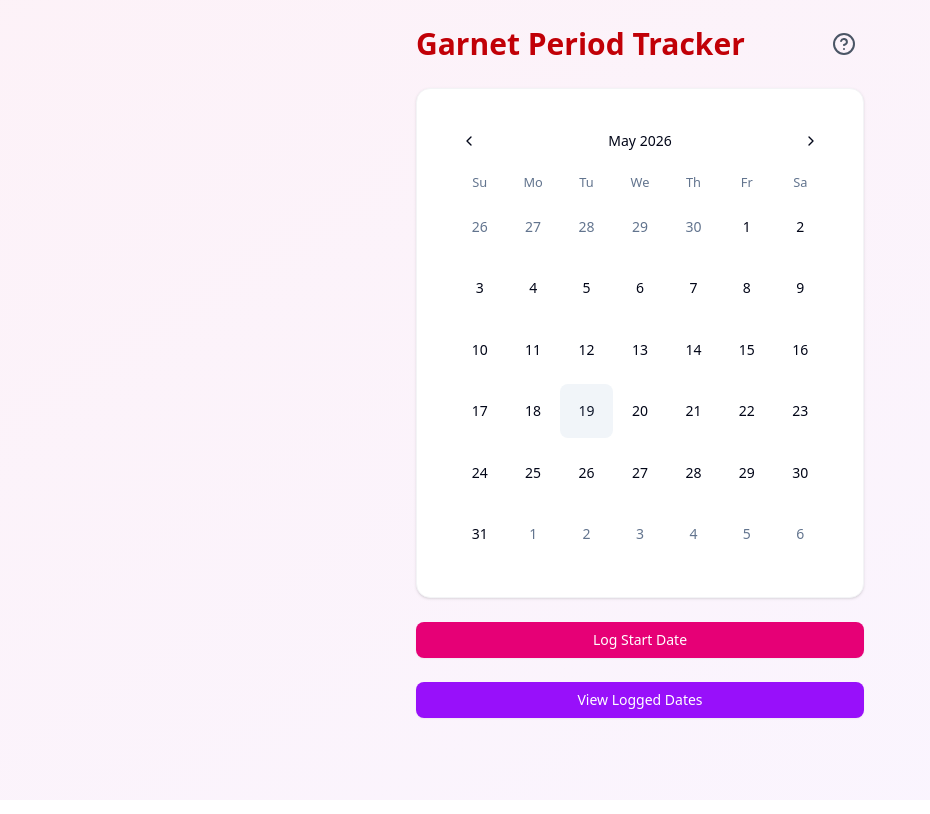
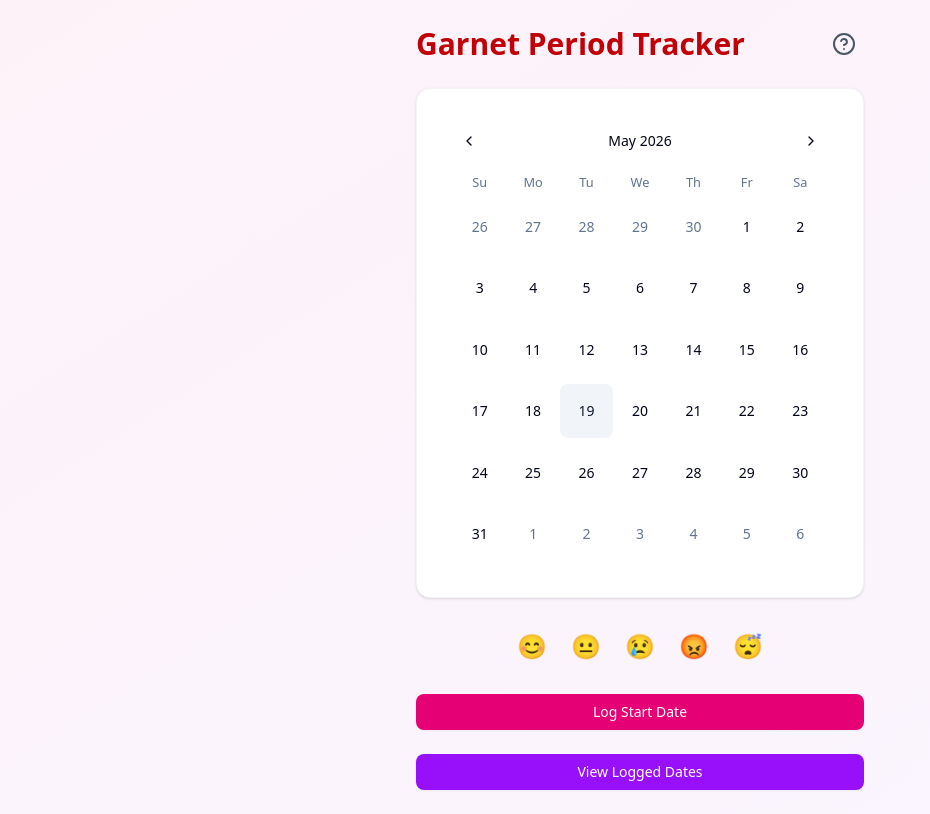
Before and after one commit to Danielle73/Garnet, a React (Vite) app: page /tracker in a window 1280 px wide. Shown: the whole page, without its empty margins (0-930 px from the left). Built offline with nearby package versions, Linux system fonts and the light colour scheme.

Commit message:
feat(tracker): add mood tracking with emoji selection

```diff
--- a/src/screens/HistoryScreen.tsx
+++ b/src/screens/HistoryScreen.tsx
@@ -91,6 +91,10 @@ function HistoryScreen({ entries, onDelete }: HistoryScreenProps) {
                       End: {new Date(entry.endDate).toDateString()}
                     </p>
                   )}
+
+                  {entry.mood && (
+                    <p className="text-xl mt-2">{entry.mood}</p>
+                    )}
                 </div>
 
                  <Link to={`/edit/${index}`}>
--- a/src/screens/TrackerScreen.tsx
+++ b/src/screens/TrackerScreen.tsx
@@ -58,6 +58,8 @@ function TrackerScreen({
   const [showHelpModal, setShowHelpModal] = useState(false);
   const [message, setMessage] = useState<string | null>(null)
   const predictedDate = predictNextPeriod(periodEntries)
+  const moods = ["😊", "😐", "😢", "😡", "😴"]
+  const [selectedMood, setSelectedMood] = useState<string | null>(null)
 
 
 
@@ -79,6 +81,7 @@ function TrackerScreen({
     const updatedEntry: PeriodEntry = {
       ...currentEntry,
       endDate: selectedDate.toISOString(),
+      mood: selectedMood || undefined
     }
 
     setPeriodEntries([...periodEntries, updatedEntry])
@@ -160,13 +163,27 @@ function TrackerScreen({
       />
       </div>
 
+<div className="flex justify-center gap-2">
+  {moods.map((mood) => (
+    <button
+      key={mood}
+      onClick={() => setSelectedMood(mood)}
+      className={`text-2xl p-2 rounded ${
+        selectedMood === mood ? "bg-purple-200" : ""
+      }`}
+    >
+      {mood}
+    </button>
+  ))}
+</div>
 
       {selectedDate && (
   <div className="bg-blue-50 border border-blue-200 rounded-lg p-3">
     <p className="text-sm font-medium text-blue-900">
       Selected: {selectedDate.toDateString()}
     </p>
-  </div>      )}
+  </div>
+)}
 
       {currentEntry && (
      <div className="bg-green-50 border border-green-200 rounded-lg p-3">
--- a/src/types/period.ts
+++ b/src/types/period.ts
@@ -1,4 +1,5 @@
 export interface PeriodEntry {
   startDate: string
   endDate: string // optional, until user logs it
+  mood?: string
 }
```
